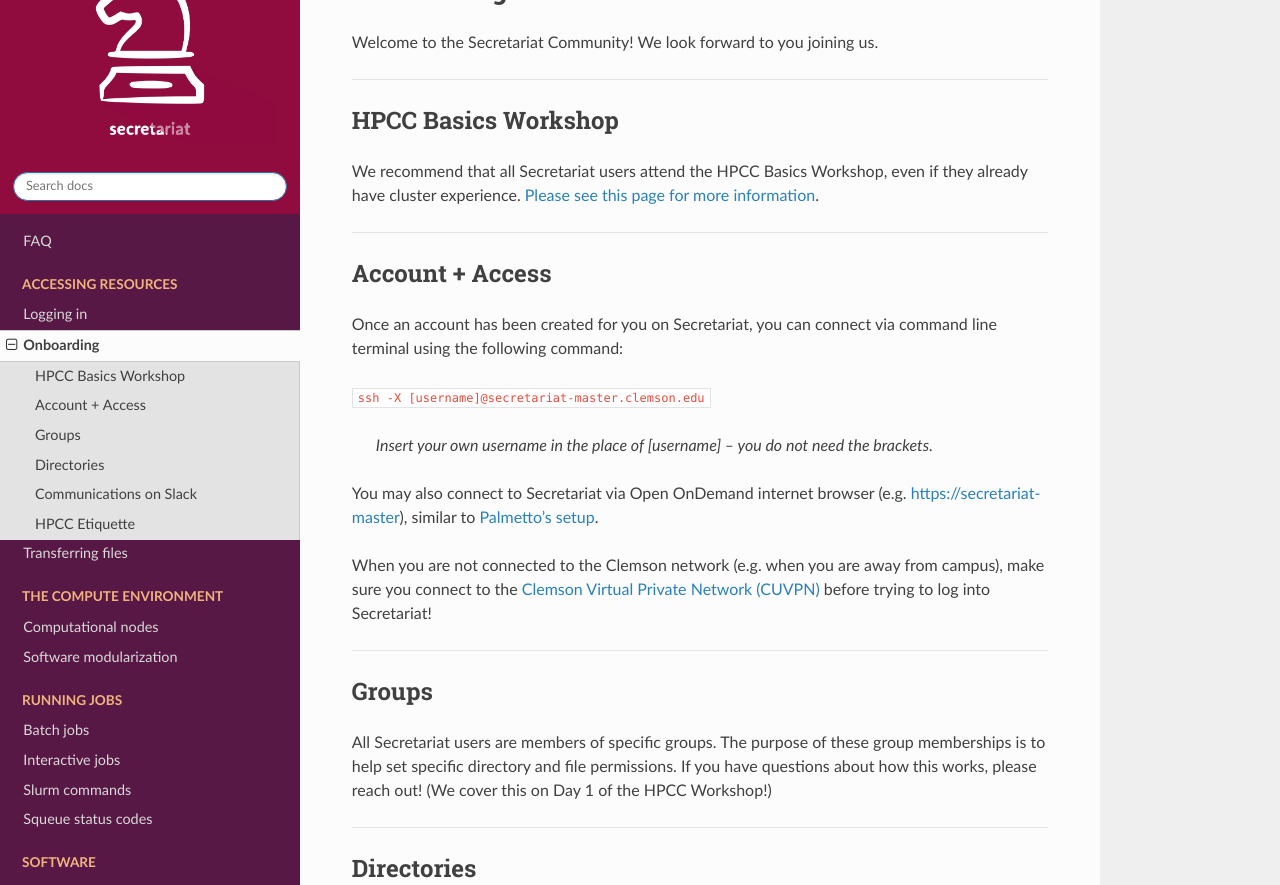
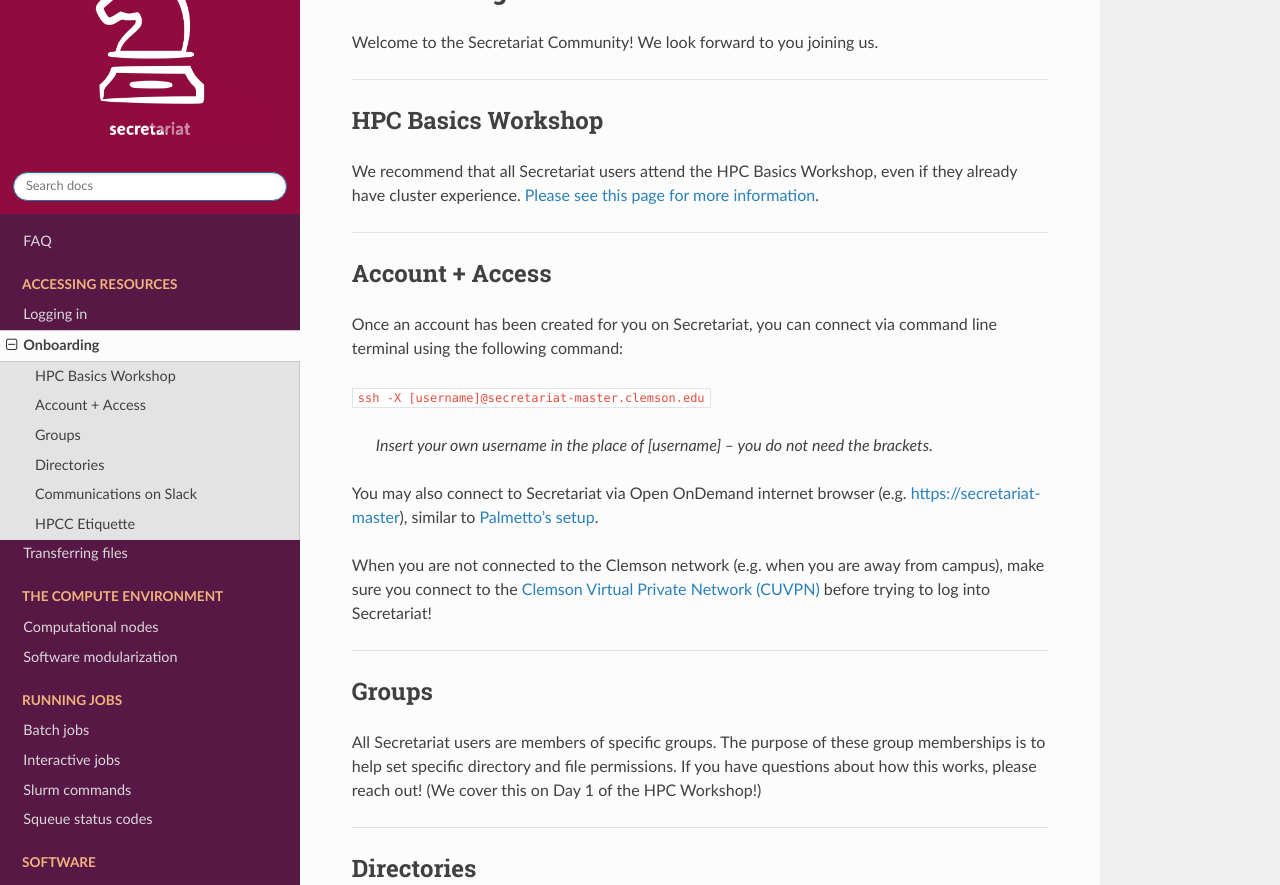
Before and after one commit to amalgamaria/secretariat, a Sphinx documentation site: the page built from docs/access/onboard.rst, in a window 1280 px wide and 1400 px high. Shown: the part 129-1014 px from the top of the window. Built offline with Sphinx 7.4.7 and the Read the Docs theme 3.1.0, drawn with Linux system fonts in a browser that asks for light colours; pages that are not in the unit, such as notebooks, are missing from menus.

Commit message:
Update 'HPCC' to be 'HPC'

```diff
--- a/docs/access/onboard.rst
+++ b/docs/access/onboard.rst
@@ -6,10 +6,10 @@ Welcome to the Secretariat Community! We look forward to you joining us.
 
 ----
 
-HPCC Basics Workshop
+HPC Basics Workshop
 ####################
 
-We recommend that all Secretariat users attend the HPCC Basics Workshop, even if they already have cluster experience. `Please see this page for more information`_.
+We recommend that all Secretariat users attend the HPC Basics Workshop, even if they already have cluster experience. `Please see this page for more information`_.
 
 ----
 
@@ -31,7 +31,7 @@ When you are not connected to the Clemson network (e.g. when you are away from c
 Groups
 ######
 
-All Secretariat users are members of specific groups. The purpose of these group memberships is to help set specific directory and file permissions. If you have questions about how this works, please reach out! (We cover this on Day 1 of the HPCC Workshop!)
+All Secretariat users are members of specific groups. The purpose of these group memberships is to help set specific directory and file permissions. If you have questions about how this works, please reach out! (We cover this on Day 1 of the HPC Workshop!)
 
 ----
 
```
